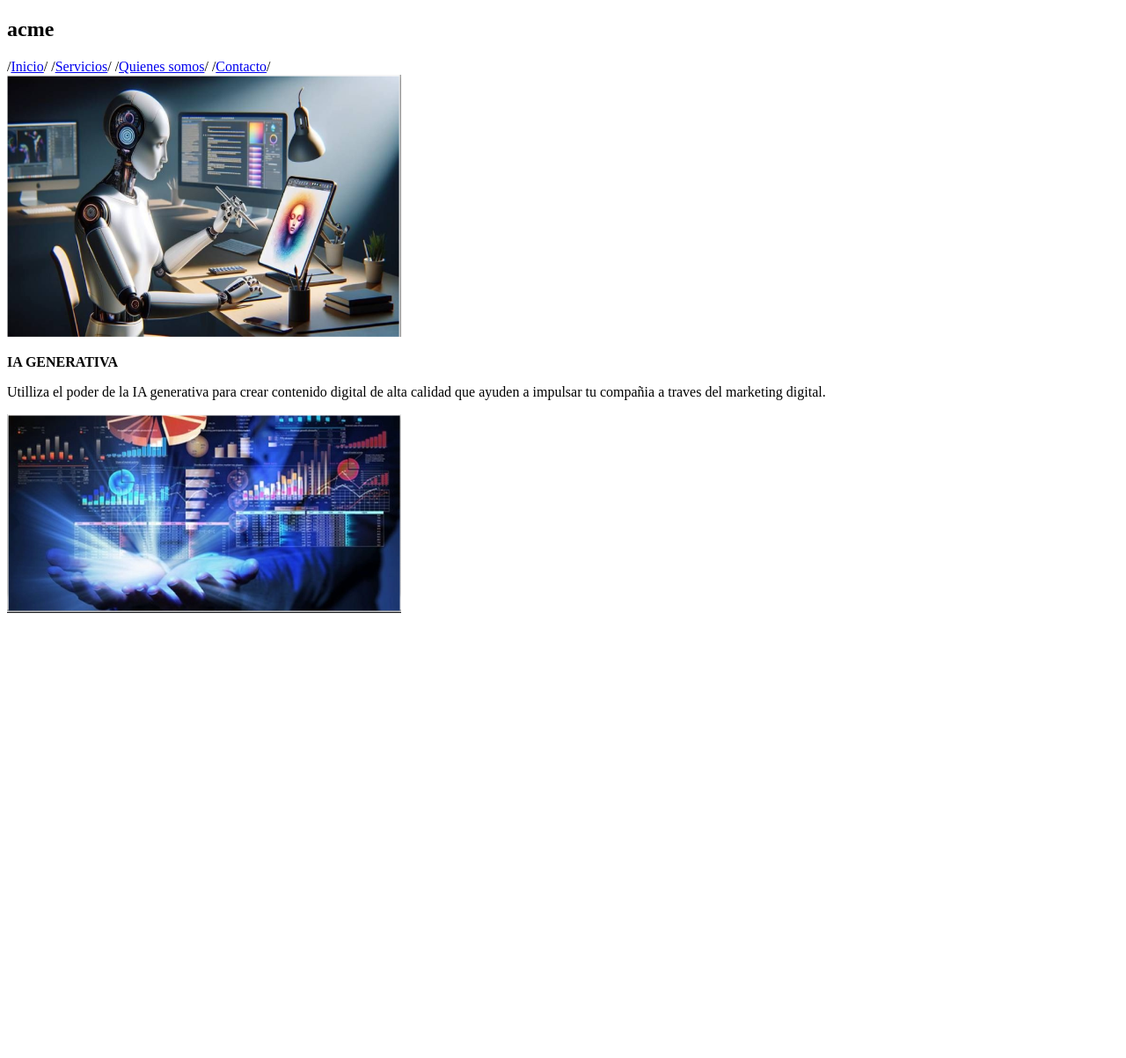
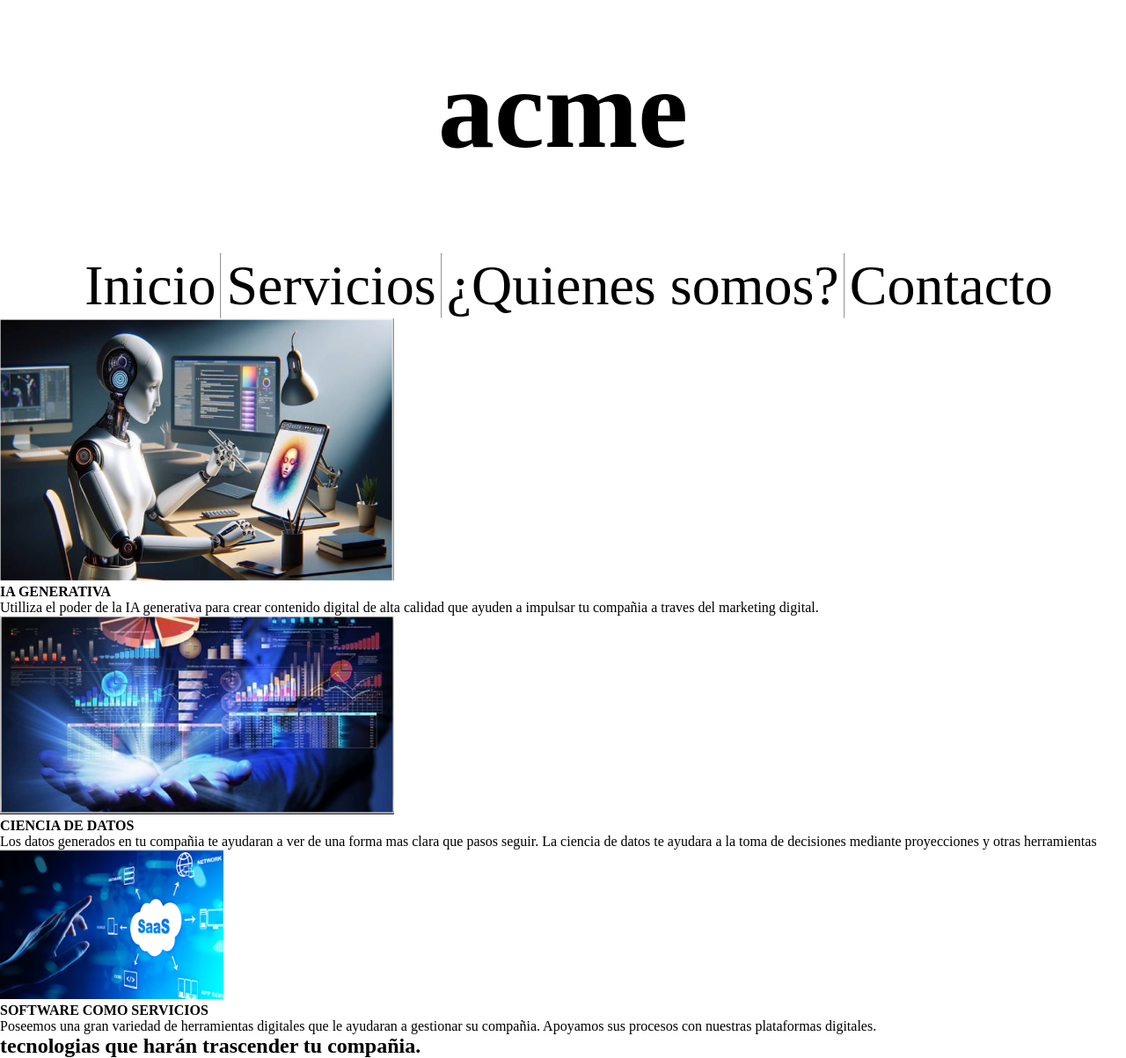
Before and after one commit to JuanGualdronGallo1203/Examen-Final-HTML-y-CSS, a plain HTML site: page views/pagina_servicios.html in a window 1280 px wide. Shown: the whole page at 88% size. Before the commit the page ends 800 px from the top, so only its background shows below. Drawn offline with Linux system fonts and the light colour scheme.

Commit message:
feat: :sparkles: added a css in pages
added a css in pages

by @JuanGualdronGallo

```diff
--- a/styles.css
+++ b/styles.css
@@ -0,0 +1,31 @@
+*{
+    margin: 0%;
+    padding: 0%;
+}
+
+h1{
+    text-align: center;
+    font-size: 10vw;
+}
+
+header{
+    margin-top: 4vw;
+    margin-bottom: 7vw;
+}
+
+nav{
+    display: flex;
+    justify-content: end;
+    margin-right: 6.5vw;
+    gap: 5px;
+}
+
+a{
+    text-decoration: none;
+    color: black;
+    font-size: 5vw;
+}
+
+.img-page1{
+    margin-top: 5vw;
+}
--- a/views/pagina_servicios.html
+++ b/views/pagina_servicios.html
@@ -7,28 +7,40 @@
     <link rel="stylesheet" href="../styles.css">
 </head>
 <body>
-    <section>
     <header>
         <h1>acme</h1>
     </header>
     <nav>
-            /<a href="../index.html">Inicio</a>/
-            /<a href="./pagina_servicios.html">Servicios</a>/
-            /<a href="./pagina_quienes-somos.html">Quienes somos</a>/
-            /<a href="./pagina_contacto.html">Contacto</a>/
+        <a href="../index.html">Inicio</a><hr>
+        <a href="./pagina_servicios.html">Servicios</a><hr>
+        <a href="./pagina_quienes-somos.html">¿Quienes somos?</a><hr>
+        <a href="./pagina_contacto.html">Contacto</a>
     </nav>
     <main>
+        <section>
             <img src="../assets/logo1_pagina2.png" alt="Logo de la imagen 1">
-        </main>
-        <footer>
             <strong><p>IA GENERATIVA</p></strong>
             <p>
                 Utilliza el poder de la IA generativa para crear contenido digital de alta calidad que ayuden a impulsar tu compañia a traves del marketing digital.
             </p>
-        </footer>
         </section>
         <section>
             <img src="../assets/logo2_pagina2.png" alt="Logo de la imgen">
+            <strong><p>CIENCIA DE DATOS</p></strong>
+            <p>
+                Los datos generados en tu compañia te ayudaran a ver de una forma mas clara que pasos seguir. La ciencia de datos te ayudara a la toma de decisiones mediante proyecciones y otras herramientas
+            </p>
         </section>
+        <section>
+            <img src="../assets/logo3_pagina2.png" alt="Logo de la imgen">
+            <strong><p>SOFTWARE COMO SERVICIOS</p></strong>
+            <p>
+                Poseemos una gran variedad de herramientas digitales que le ayudaran  a gestionar su compañia. Apoyamos sus procesos con nuestras plataformas digitales.
+            </p>
+        </section>
+    </main>
+    <footer>
+        <h2>tecnologias que harán trascender tu compañia.</h2>
+    </footer>
 </body>
 </html>
```
Also changed, not shown: index.html (+5 -5 lines), views/pagina_contacto.html (+8 -8 lines), views/pagina_quienes-somos.html (+6 -6 lines), assets/correo.png (added), assets/direccion.png (added), assets/instagram.png (added), assets/logo3_pagina2.png (added), assets/mision.png (added), assets/telefono.png (added), assets/vision.png (added). Lines whose indentation alone changed are shown as unchanged.
